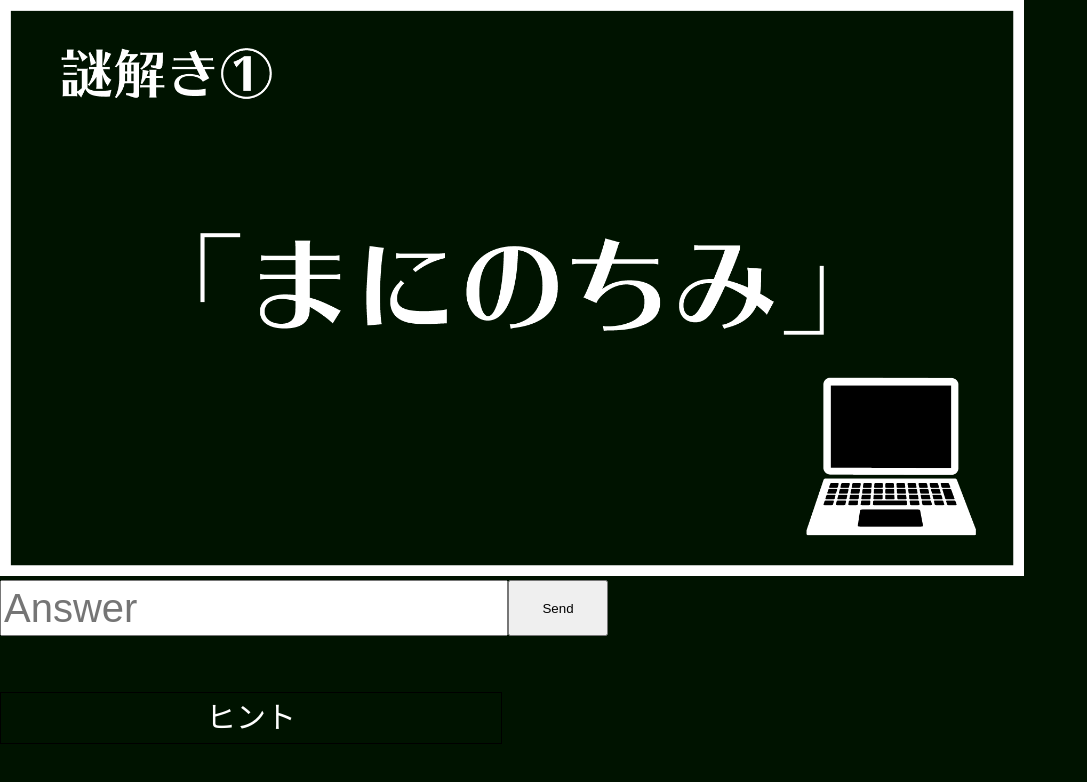
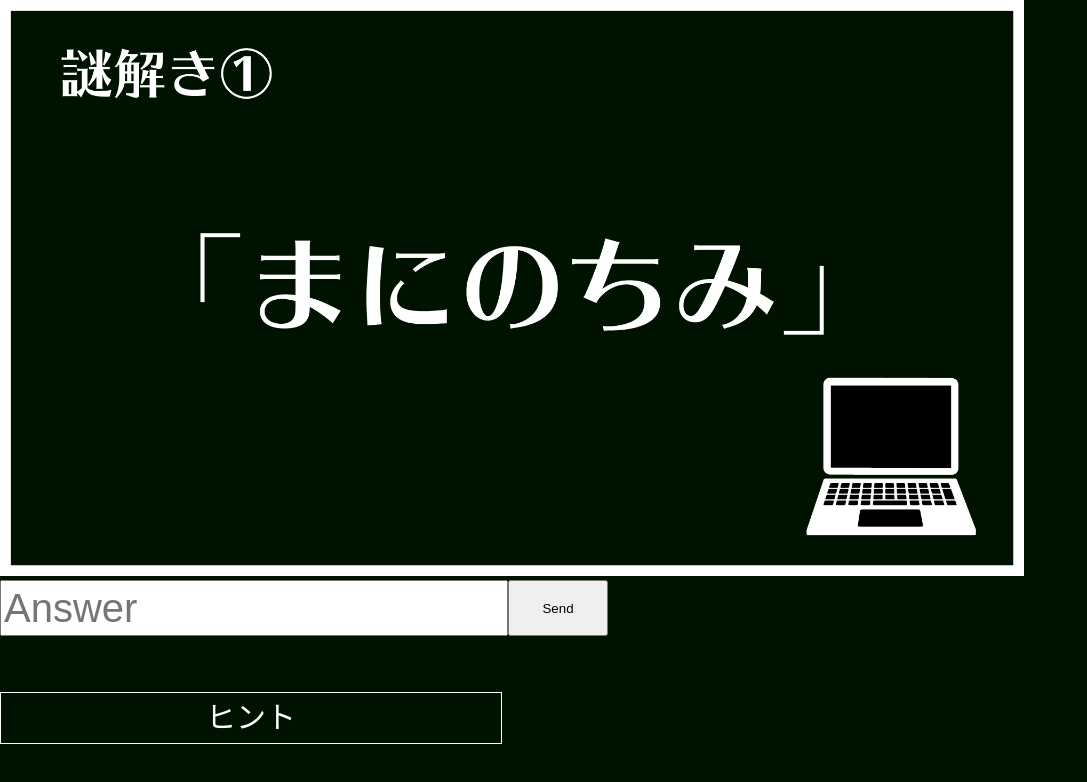
Before and after one commit to aa667248/alfa-shinsaibashi-N, a plain HTML site: page main.html in a window 1280 px wide. Shown: the whole page, without its empty margins (0-1087 px from the left). Drawn offline with Linux system fonts and the light colour scheme.

Commit message:
Update style_question.css

```diff
--- a/assets/css/style_question.css
+++ b/assets/css/style_question.css
@@ -75,7 +75,7 @@ body{
     width: 100%;
     height: 100%;
     text-align: center;
-    border: solid 1px black;
+    border: solid 1px white;
     transition: .3s;
 }
 #hint1_main{
```
